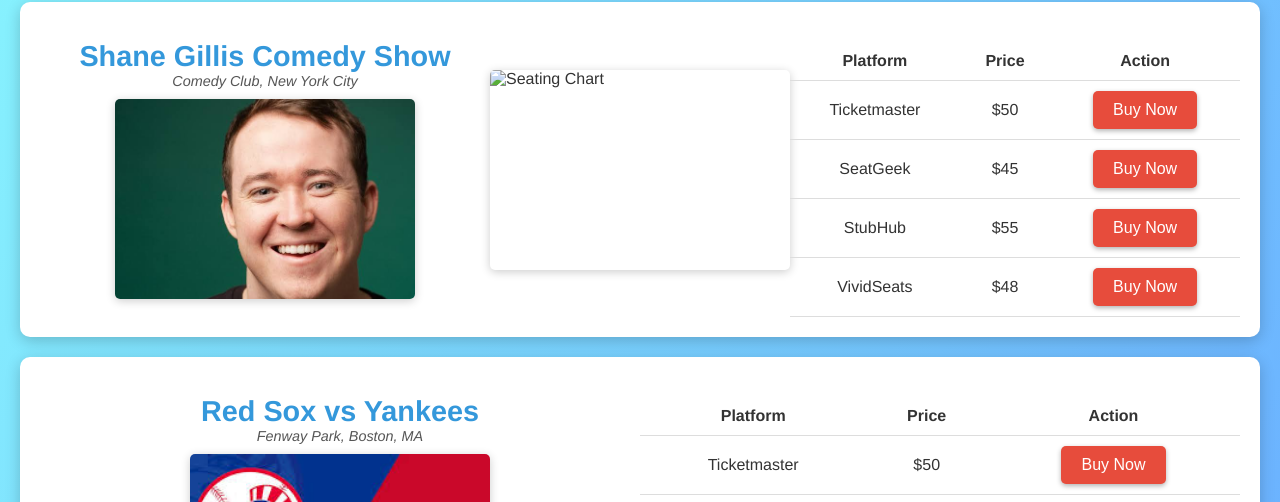
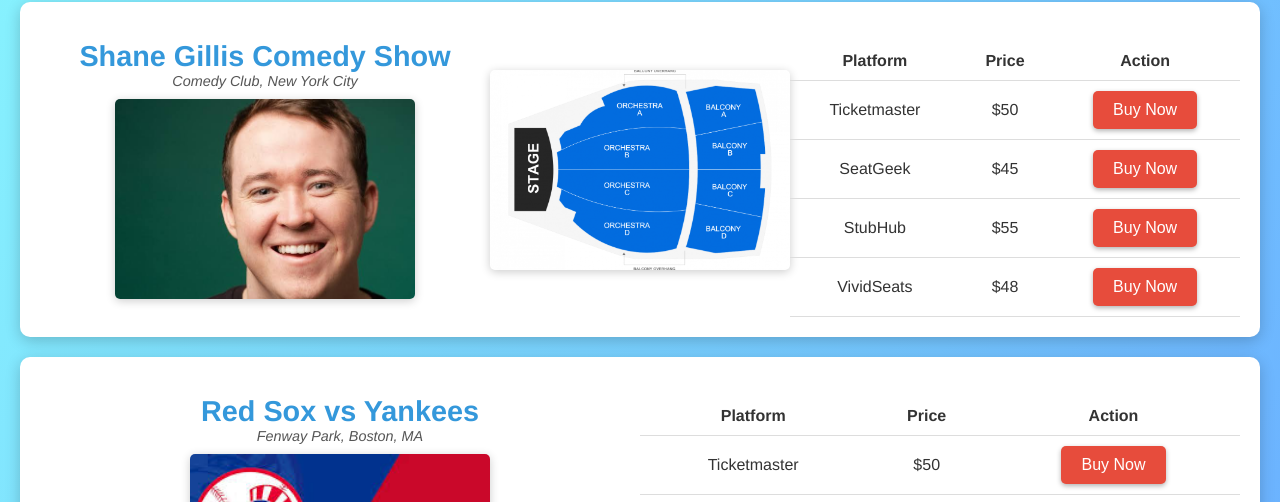
Before and after one commit to aubarkas3/aubarkas.github.io, a plain HTML site: page index.html in a window 1280 px wide. Shown: the part 274-776 px from the top of the page. Drawn offline with Linux system fonts and the light colour scheme.

Commit message:
Update index.html

```diff
--- a/index.html
+++ b/index.html
@@ -30,7 +30,7 @@
             <img src="shane-gillis.jpeg" alt="Shane Gillis Comedy Show">
         </div>
         <div class="seating-chart">
-            <img src="testseating.jpg" alt="Seating Chart" usemap="#seatmap">
+            <img src="testseating.png" alt="Seating Chart" usemap="#seatmap">
             <map name="seatmap">
                 <!-- Define areas for each section, these coords should be replaced with actual values -->
                 <area shape="rect" coords="300,300,500,400" href="#" alt="Orchestra A" data-section="Orchestra A" title="Orchestra A">
```
